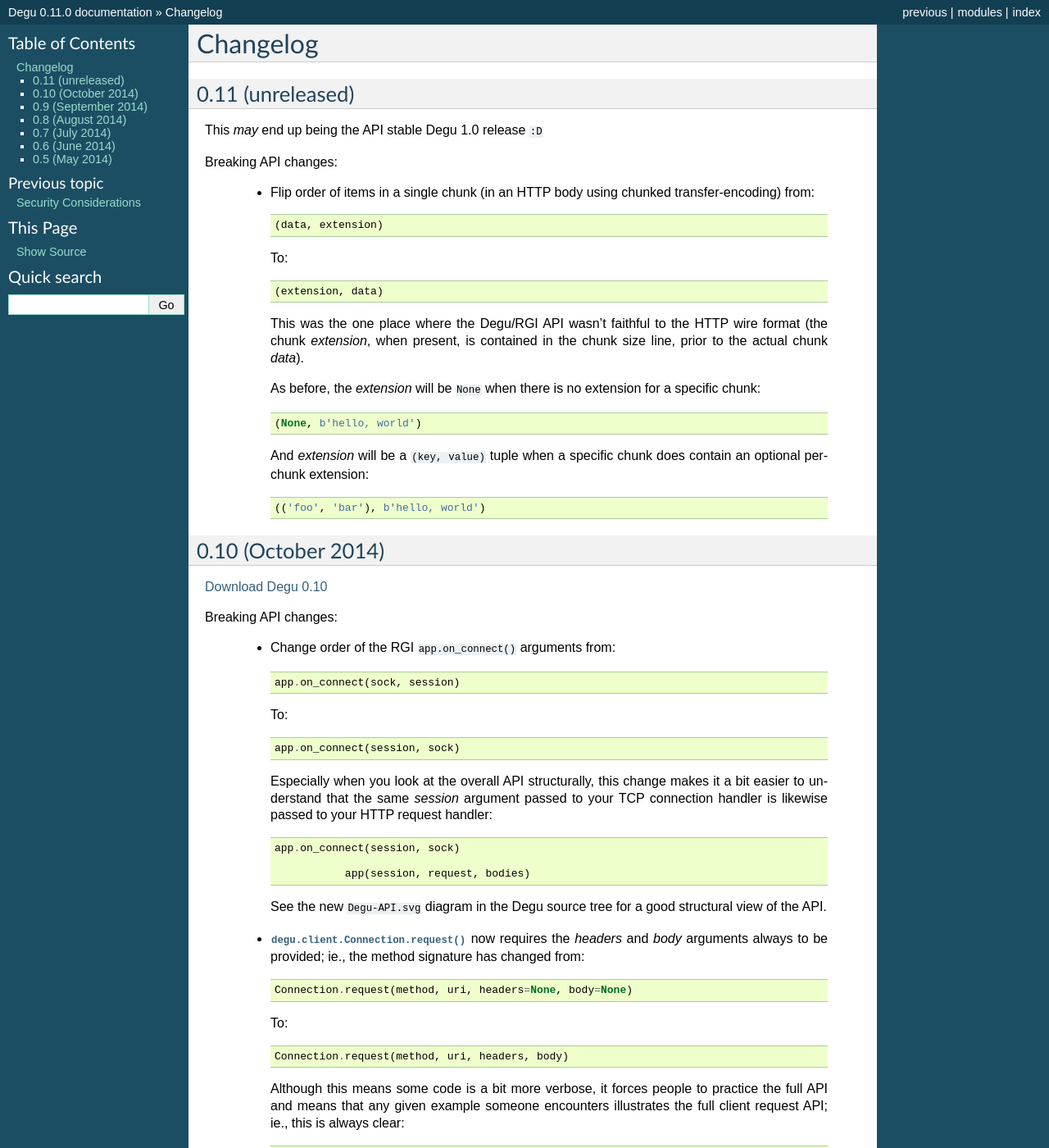
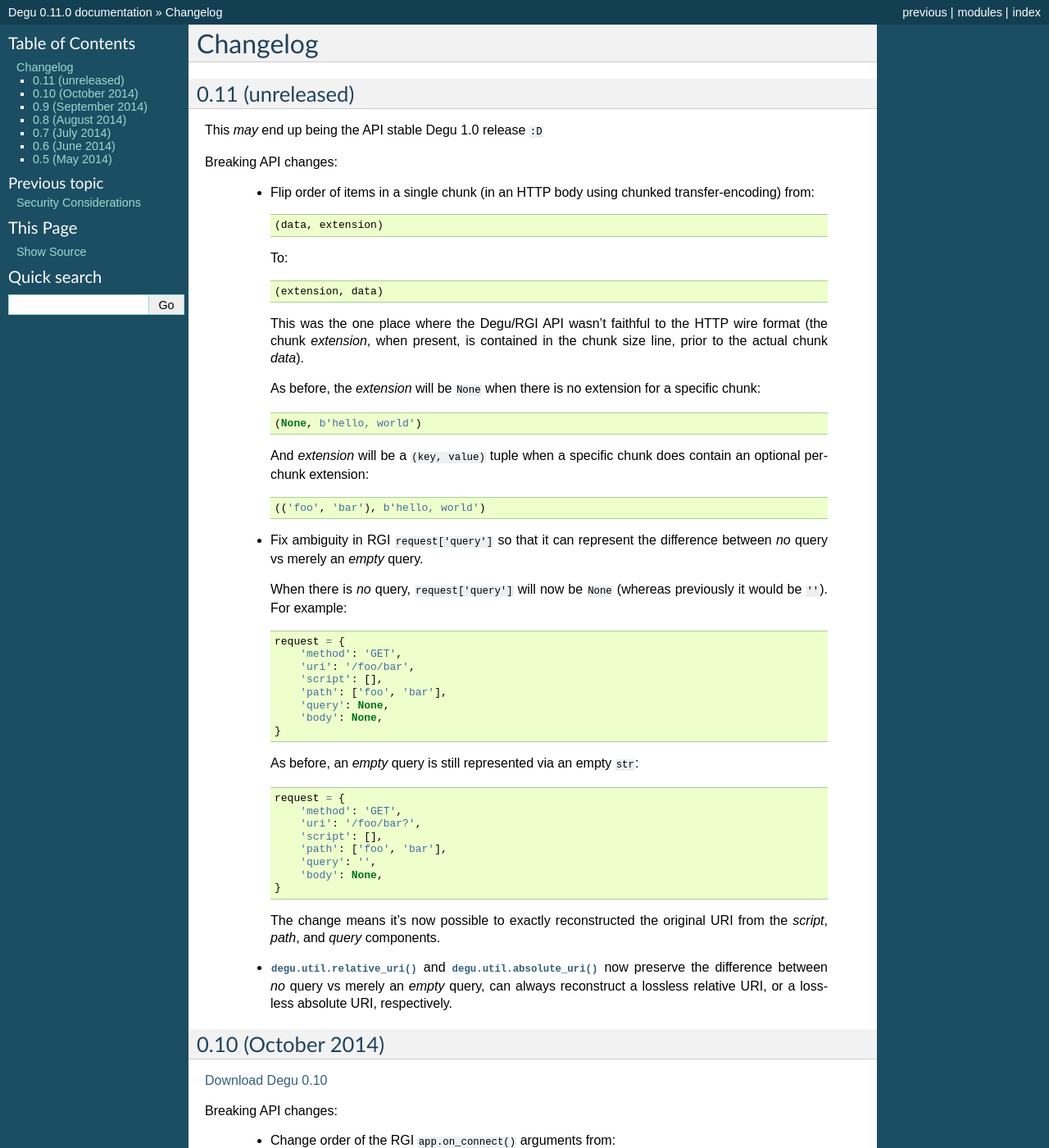
Before and after one commit to json420/degu, a Sphinx documentation site: the page built from doc/changelog.rst, in a window 1280 px wide and 1400 px high. Shown: the whole window at 82% size. Built offline with Sphinx 7.4.7, drawn with Linux system fonts in a browser that asks for light colours.

Commit message:
Add changelog.rst entries about {'query': None}

```diff
--- a/doc/changelog.rst
+++ b/doc/changelog.rst
@@ -31,6 +31,40 @@
         does contain an optional per-chunk extension::
 
             (('foo', 'bar'), b'hello, world')
+
+    *   Fix ambiguity in RGI ``request['query']`` so that it can represent the
+        difference between *no* query vs merely an *empty* query.
+
+        When there is *no* query, ``request['query']`` will now be ``None``
+        (whereas previously it would be ``''``).  For example::
+
+            request = {
+                'method': 'GET',
+                'uri': '/foo/bar',
+                'script': [],
+                'path': ['foo', 'bar'],
+                'query': None,
+                'body': None,
+            }
+
+        As before, an *empty* query is still represented via an empty ``str``::
+
+            request = {
+                'method': 'GET',
+                'uri': '/foo/bar?',
+                'script': [],
+                'path': ['foo', 'bar'],
+                'query': '',
+                'body': None,
+            }
+
+        The change means it's now possible to exactly reconstructed the original
+        URI from the *script*, *path*, and *query* components.
+
+    *   :func:`degu.util.relative_uri()` and :func:`degu.util.absolute_uri()`
+        now preserve the difference between *no* query vs merely an *empty*
+        query, can always reconstruct a lossless relative URI, or a lossless
+        absolute URI, respectively.
 
 
 
```
